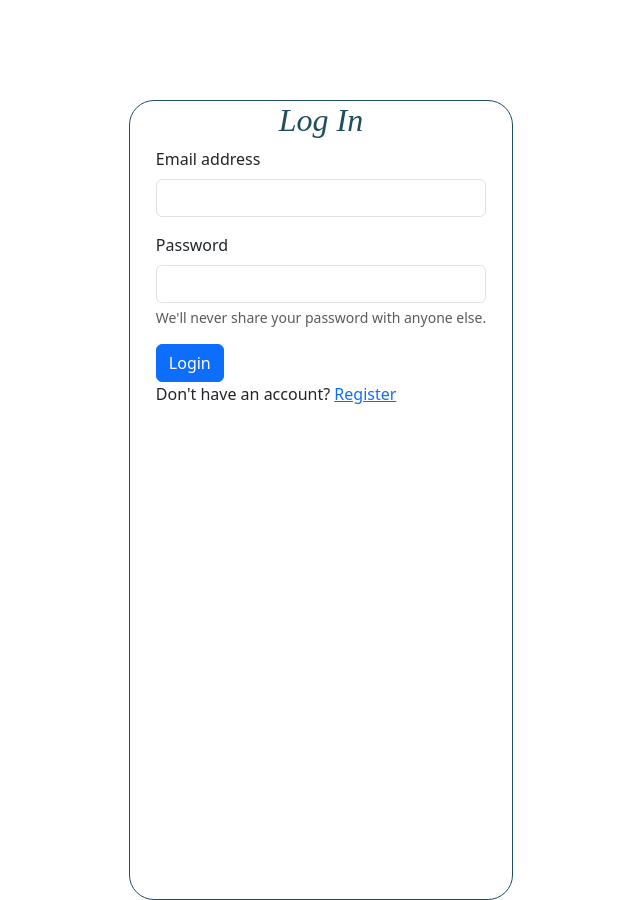
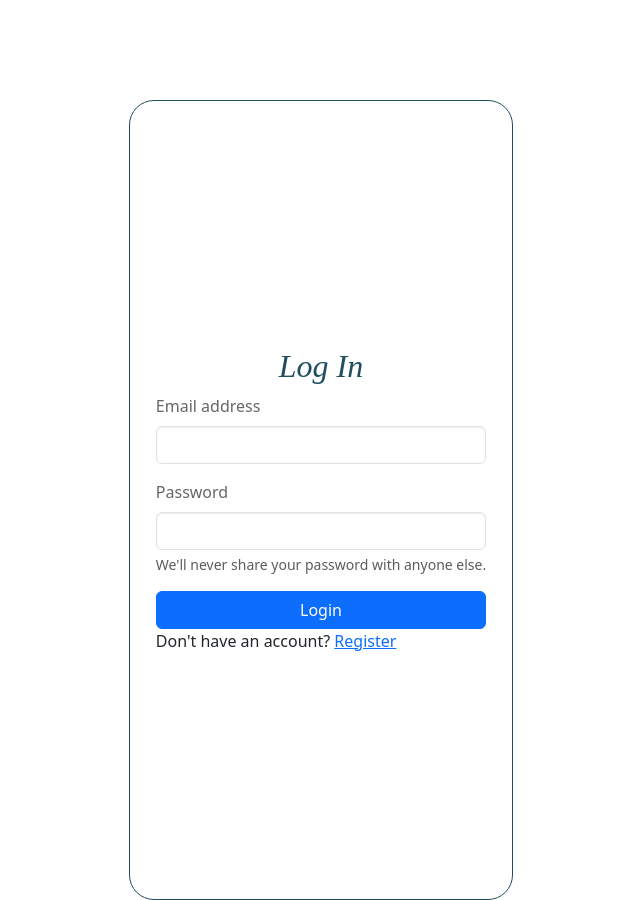
Before and after one commit to samihaDr/PickADesk, a React (Create React App) app in the folder frontend/: page /loginPage in a window 1280 px wide. Shown: the whole page, without its empty margins (319-959 px from the left). Built offline with nearby package versions, Linux system fonts and the light colour scheme.

Commit message:
Fix (ChangePassword) : modify the Css file, adapt and clean up the code

```diff
--- a/frontend/src/components/changePassword/ChangePassword.js
+++ b/frontend/src/components/changePassword/ChangePassword.js
@@ -2,6 +2,7 @@ import React, { useState } from "react";
 import axios from "axios";
 import { PasswordValidator } from "../../services/PasswordValidator";
 import { useNavigate } from "react-router-dom";
+import "./ChangePassword.scss";
 
 const ChangePasswordForm = () => {
   const [passwordData, setPasswordData] = useState({
--- a/frontend/src/components/changePassword/ChangePassword.scss
+++ b/frontend/src/components/changePassword/ChangePassword.scss
@@ -1,15 +1,70 @@
+///* ChangePasswordForm.css */
 .main {
-  width: 30%;
-  padding: 50px;
-  margin: 100px auto auto;
-  border: 1px solid #1f4e5f;
-  border-radius: 25px;
-  height: 50%;
+  padding: calc(var(--spacing-base) * 2);
+  background-color: var(--background-color);
+  min-height: 100vh;
+  display: flex;
+  flex-direction: column;
+  align-items: center;
+  justify-content: center;
+  //min-height: 100vh;
+  //padding: 20px;
+  //background-color: #f5f5f5; /* Fond clair pour la page */
 }
+
 h2 {
-  font-weight: bolder;
-  font-size: larger;
-  display: flex;
-  justify-content: center;
-  color: #1f4e5f;
+  color: #333; /* Couleur foncée pour le texte */
+  margin-bottom: 20px; /* Espace sous le titre */
 }
+
+.changePassword-container {
+  width: 100%;
+  max-width: 400px; /* Largeur maximale du conteneur */
+  background: white;
+  padding: 2rem;
+  border-radius: 8px; /* Coins arrondis pour le conteneur */
+  box-shadow: 0 4px 6px rgba(0, 0, 0, 0.1); /* Ombre légère pour le conteneur */
+}
+
+.form-container {
+  width: 100%;
+}
+
+.mb-3 {
+  margin-bottom: 1rem; /* Espace entre les champs */
+}
+
+.form-label {
+  display: block;
+  margin-bottom: .5rem; /* Espace sous le label */
+  color: #666; /* Couleur pour les labels */
+}
+
+.form-control {
+  width: 100%;
+  padding: 0.75rem 1rem;
+  border: 1px solid #ced4da;
+  border-radius: 4px; /* Coins arrondis pour les champs */
+  box-shadow: inset 0 1px 2px rgba(0, 0, 0, 0.075); /* Légère ombre intérieure */
+}
+
+.btn-primary {
+  width: 100%;
+  padding: 0.75rem 1rem;
+  border: none;
+  background-color: #007bff; /* Bleu primaire */
+  color: white; /* Texte blanc */
+  font-weight: bold;
+  border-radius: 4px; /* Coins arrondis pour le bouton */
+  cursor: pointer;
+  transition: background-color 0.2s; /* Transition douce pour le survol */
+
+  &:hover {
+    background-color: #0056b3; /* Couleur plus foncée au survol */
+  }
+}
+
+p {
+  margin-top: 1rem; /* Espace au-dessus du message */
+  color: #28a745; /* Couleur de succès */
+}
```
